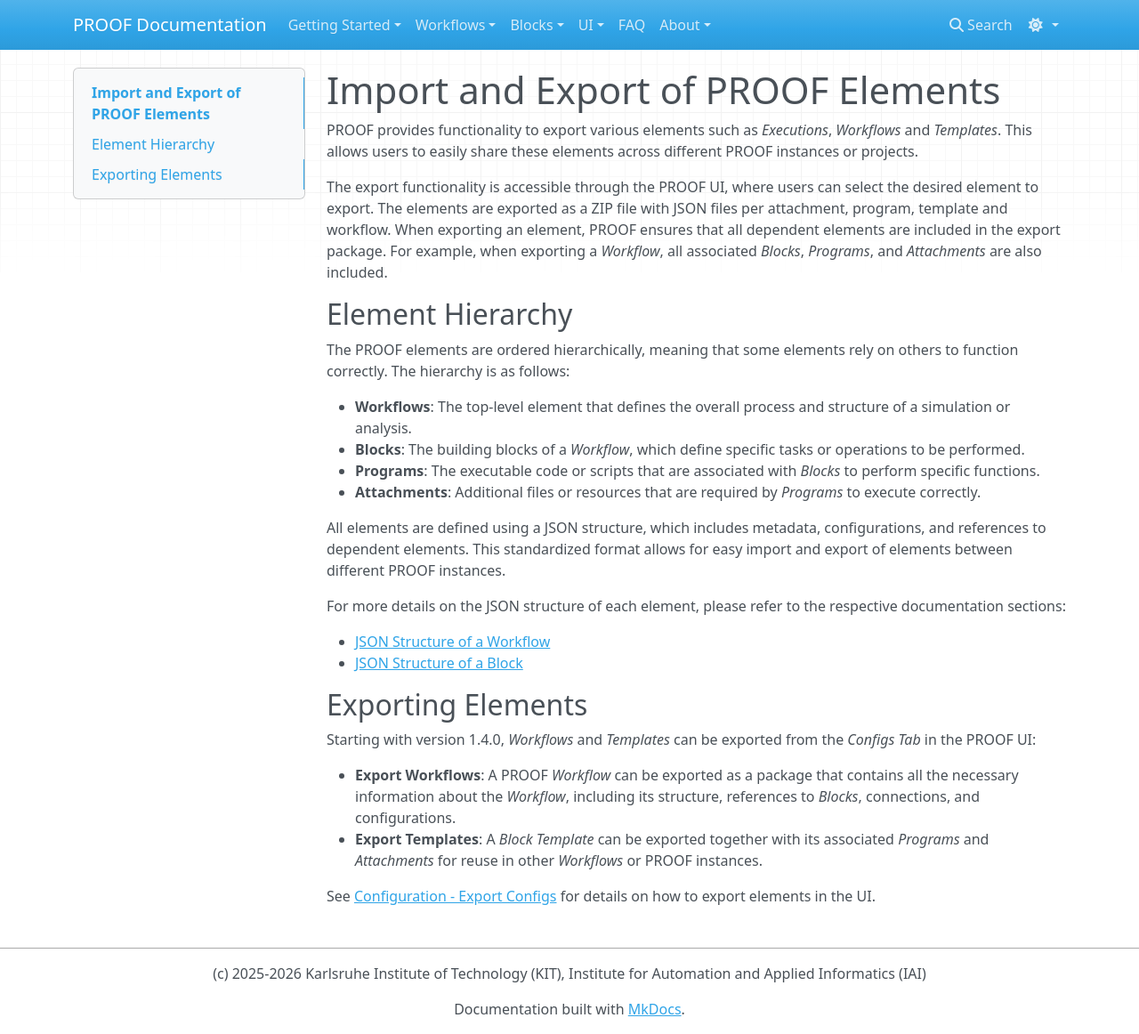
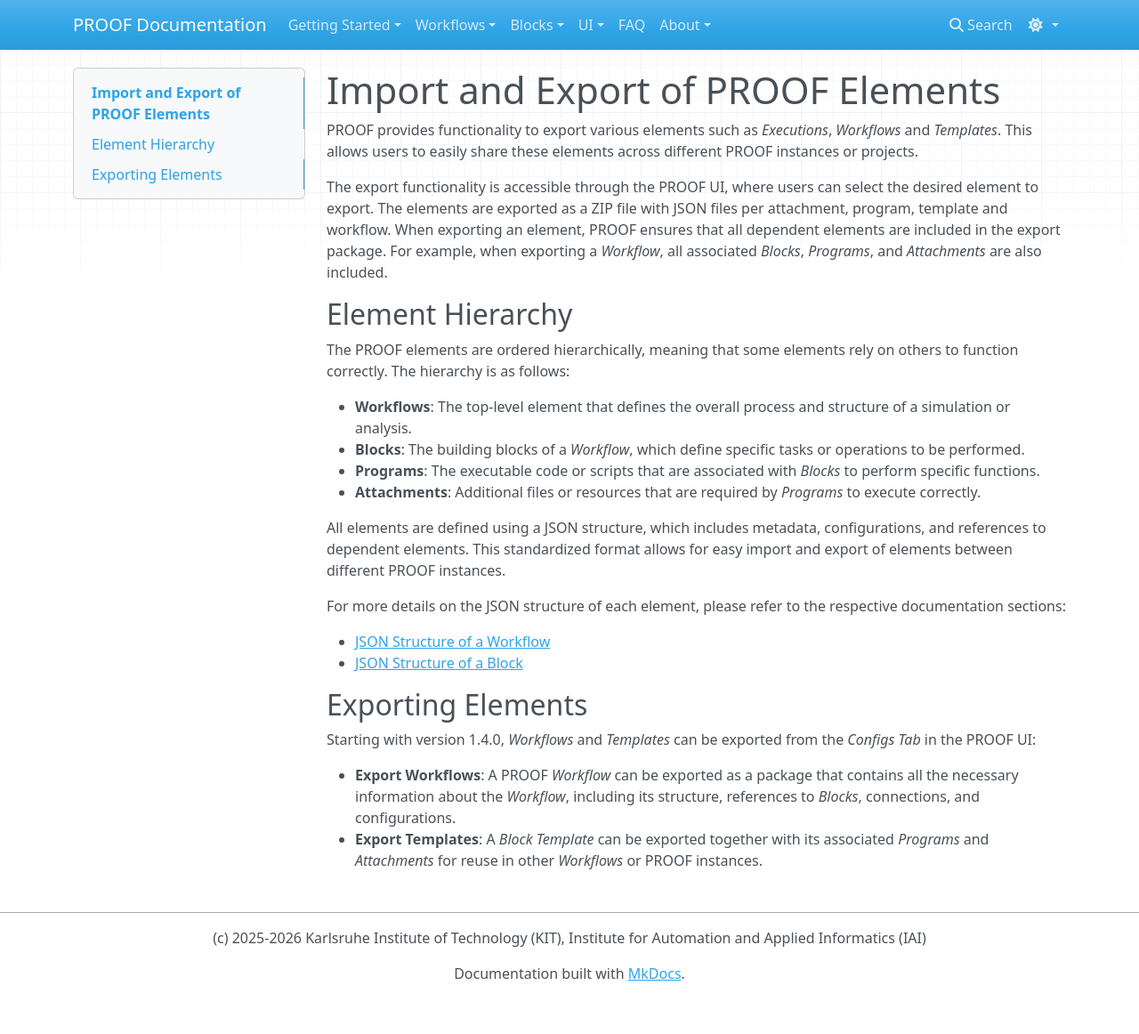
Before and after one commit to KIT-IAI-PROOF/kit-iai-proof.github.io, an MkDocs documentation site: the page built from docs/ImportExport/import-and-export-of-elements.md, in a window 1280 px wide and 1162 px high. Shown: the whole window at 89% size. Built offline with MkDocs 1.6.1, drawn with Linux system fonts in a browser that asks for light colours; nearby versions of some CDN libraries.

Commit message:
fix: remove deprecated information

```diff
--- a/docs/ImportExport/import-and-export-of-elements.md
+++ b/docs/ImportExport/import-and-export-of-elements.md
@@ -28,5 +28,3 @@
 
 - **Export Workflows**: A PROOF *Workflow* can be exported as a package that contains all the necessary information about the *Workflow*, including its structure, references to *Blocks*, connections, and configurations.<!--This package can then be imported into another PROOF instance to recreate the same *Workflow*.-->
 - **Export Templates**: A *Block Template* can be exported together with its associated *Programs* and *Attachments* for reuse in other *Workflows* or PROOF instances.
-
-See [Configuration - Export Configs](../UI/configs.md#5-export-configs) for details on how to export elements in the UI.
```
